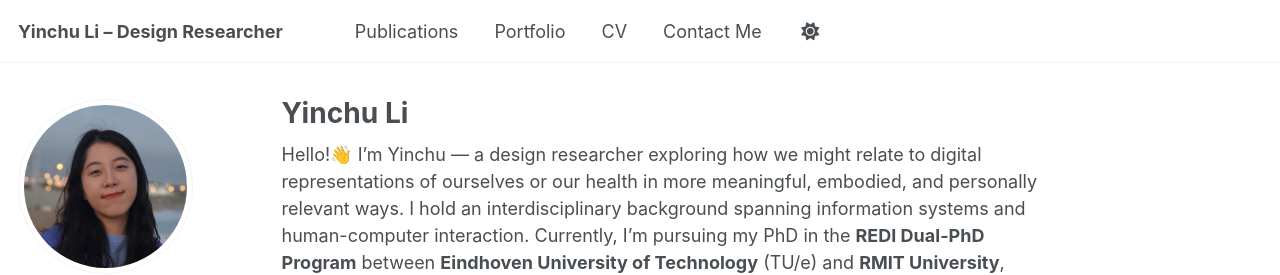
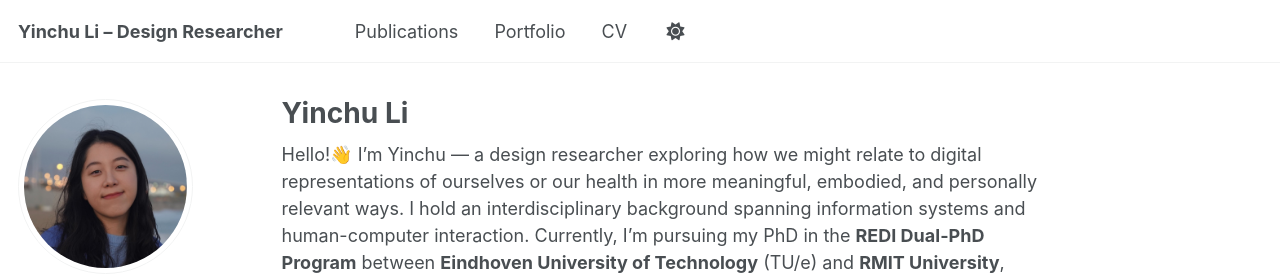
Before and after one commit to YinchuLi/yinchuli.github.io, a Jekyll site: the page built from _pages/about.md, in a window 1280 px wide. Shown: the top 275 px of the page. Built offline with Jekyll 4.4.1, drawn with Linux system fonts in a browser that asks for light colours; some web fonts are replaced; a script that is not in the unit is left out.

Commit message:
Update navigation.yml

```diff
--- a/_data/navigation.yml
+++ b/_data/navigation.yml
@@ -17,8 +17,6 @@ main:
   - title: "CV"
     url: /cv/
 
-  - title: "Contact Me"
-    url: /contactme"
 
   # - title: "CV"
   #   url: /cv-json/
```
